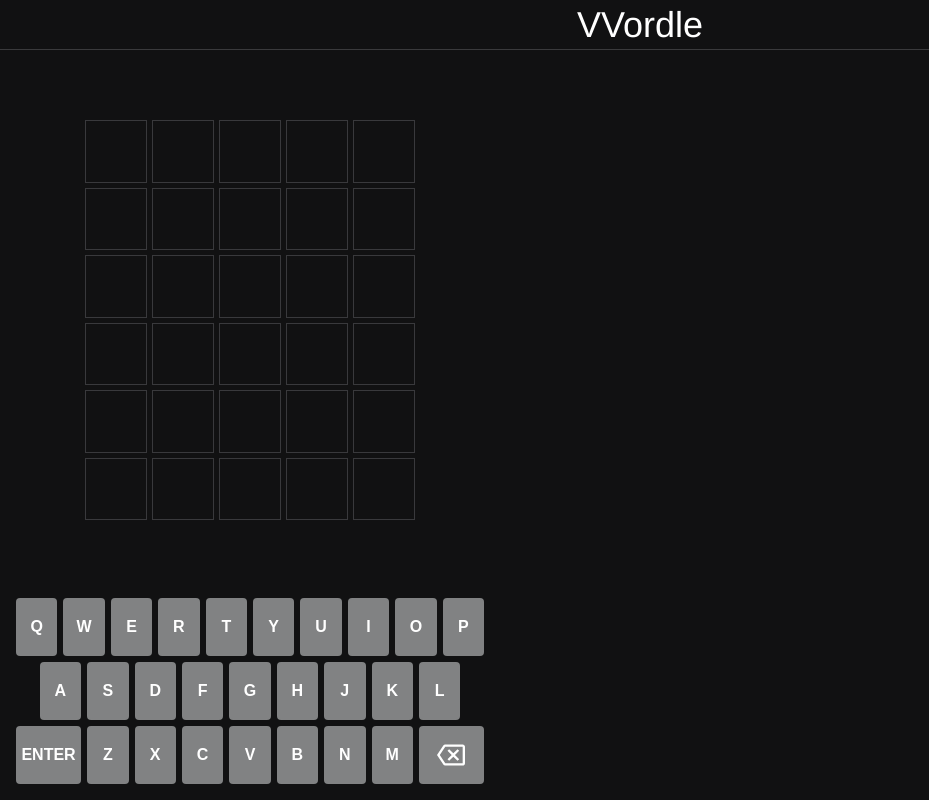
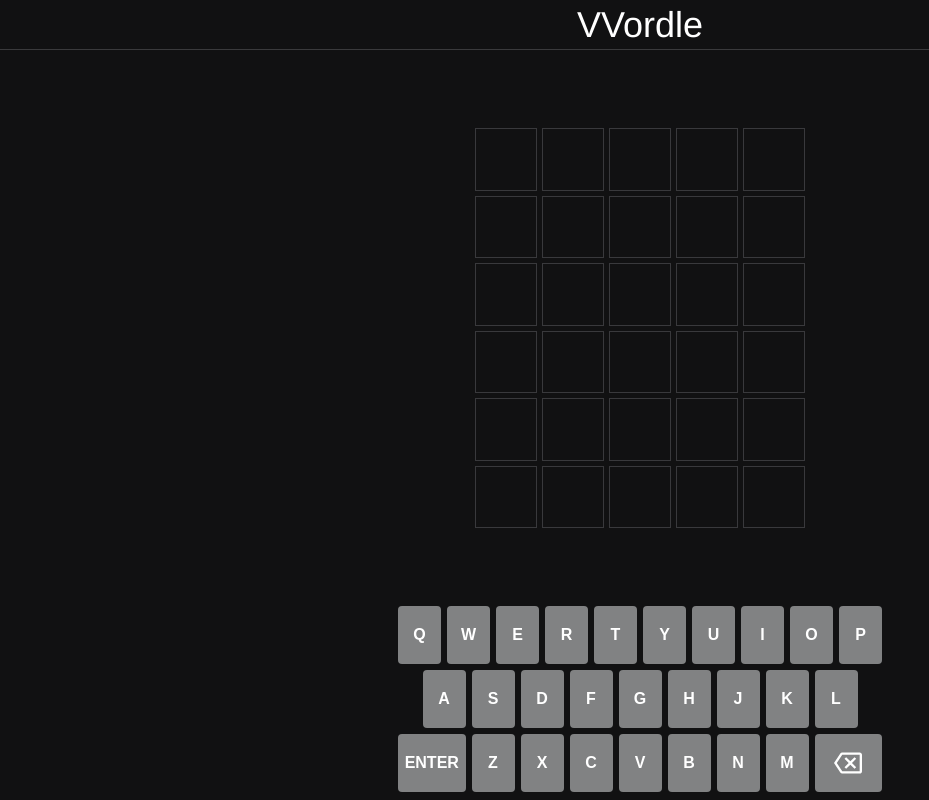
Before and after one commit to DevlinRocha/vvordle, a Vue app: page / in a window 1280 px wide. Shown: the whole page, without its empty margins (0-929 px from the left). Built offline with nearby package versions, Linux system fonts and the light colour scheme.

Commit message:
Center game area

```diff
--- a/src/App.vue
+++ b/src/App.vue
@@ -180,6 +180,8 @@ body {
   font-family: Avenir, Helvetica, Arial, sans-serif;
   -webkit-font-smoothing: antialiased;
   -moz-osx-font-smoothing: grayscale;
+  display: flex;
+  flex-direction: column;
   width: 100%;
   height: 100%;
   font-size: clamp(0.5rem, 3vmin, 1rem);
@@ -194,6 +196,6 @@ body {
   width: 100%;
   max-width: 500px;
   height: calc(100% - 50px);
-  padding: 0.5rem;
+  margin: 0 auto;
 }
 </style>
--- a/src/components/Gameboard.vue
+++ b/src/components/Gameboard.vue
@@ -73,7 +73,6 @@ function stopAnimation(e: AnimationEvent) {
   gap: 0.3125rem;
   width: 350px;
   height: 420px;
-  margin-bottom: 1rem;
   padding: 10px;
 }
 
```
